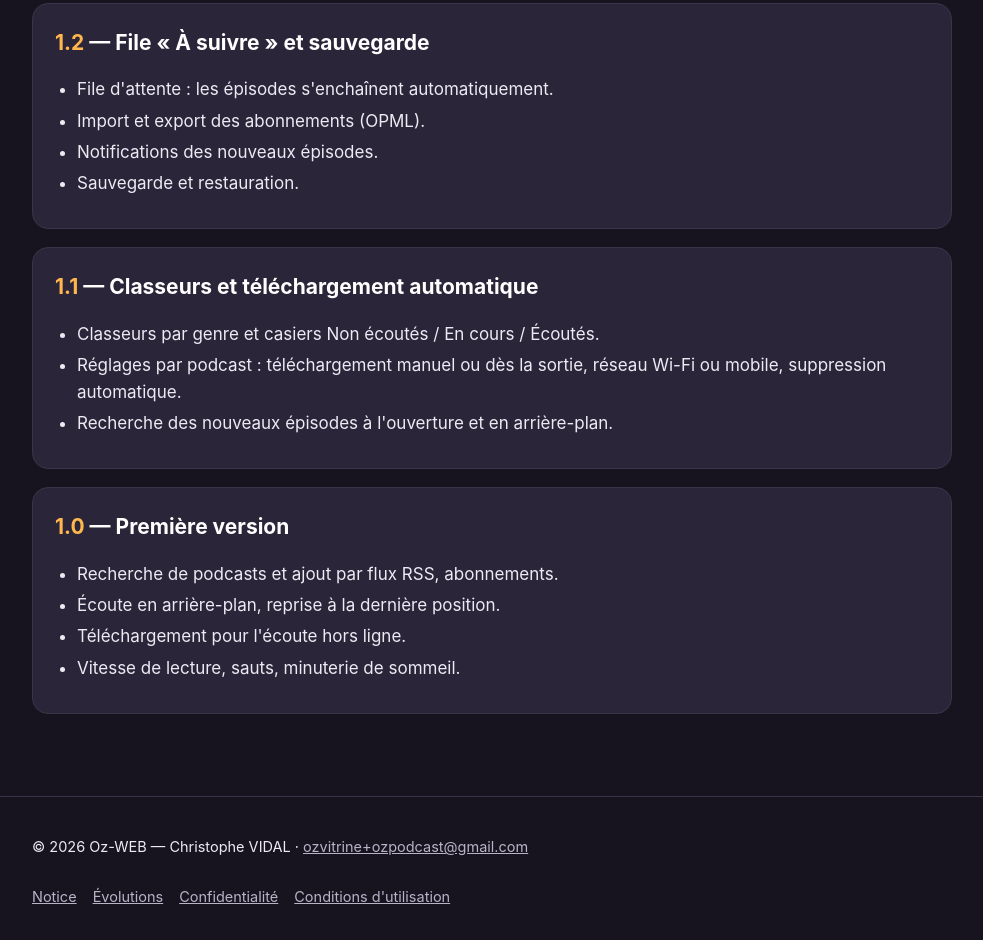
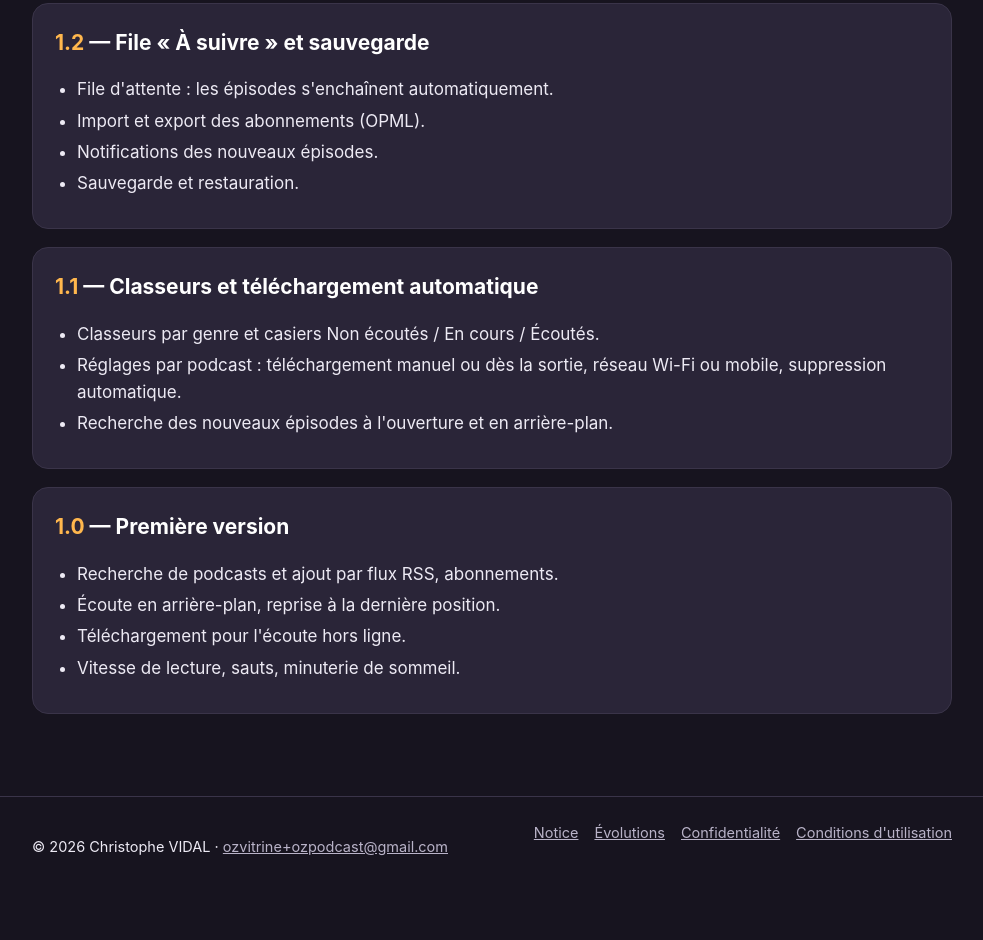
Before and after one commit to ozvitrine/oz_podcast, a plain HTML site: page evolutions.html in a window 1280 px wide. Shown: the part 1137-2077 px from the top of the page, without its empty margins (148-1131 px from the left). After the commit the page ends 2042 px from the top, so only its background shows below. Drawn offline with Linux system fonts and the light colour scheme; files whose address does not match are found by name.

Commit message:
Update footer copyright year and author details

```diff
--- a/evolutions.html
+++ b/evolutions.html
@@ -97,7 +97,7 @@
   </main>
   <footer class="site">
     <div class="conteneur">
-      <p>© 2026 Oz-WEB — Christophe VIDAL · <a href="mailto:ozvitrine+ozpodcast@gmail.com">ozvitrine+ozpodcast@gmail.com</a></p>
+      <p>© 2026 Christophe VIDAL · <a href="mailto:ozvitrine+ozpodcast@gmail.com">ozvitrine+ozpodcast@gmail.com</a></p>
       <nav aria-label="Pages d'information"><a href="notice.html">Notice</a> <a href="evolutions.html">Évolutions</a> <a href="confidentialite.html">Confidentialité</a> <a href="conditions.html">Conditions d'utilisation</a></nav>
     </div>
   </footer>
```
